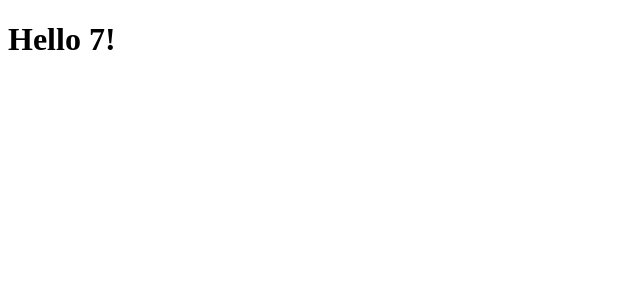
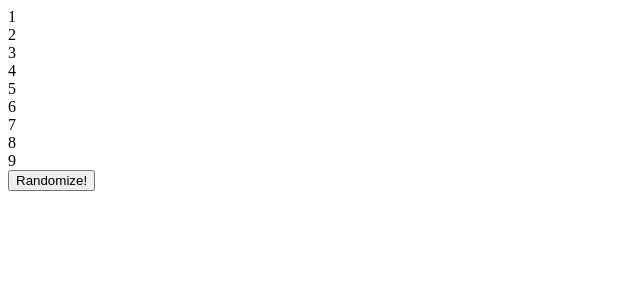
Before and after one commit to tonypee/isobar_codechallenge, a React app: page / in a window 1280 px wide. Shown: the top 300 px of the page, without its empty margins (0-640 px from the left). Built offline with nearby package versions, Linux system fonts and the light colour scheme; the HTML template or start-up script is replaced by a standard one.

Commit message:
Puzzle & Piece, with randomize

```diff
--- a/src/components/Hello.tsx
+++ /dev/null
@@ -1,11 +0,0 @@
-import * as React from "react";
-
-export interface Props {
-  message: string;
-}
-
-export default class Hello extends React.Component<Props, {}> {
-  render() {
-    return <h1>Hello {this.props.message}!</h1>;
-  }
-}
--- /dev/null
+++ b/src/components/Piece.tsx
@@ -0,0 +1,6 @@
+import * as React from "react";
+export default class Piece extends React.Component<{ number: number }, {}> {
+  render() {
+    return <div>{this.props.number}</div>;
+  }
+}
--- /dev/null
+++ b/src/components/Puzzle.tsx
@@ -0,0 +1,30 @@
+import * as React from "react";
+import { observable, action } from "mobx";
+import { shuffle } from "../core/utils";
+import { observer } from "mobx-react";
+import Piece from "./Piece";
+
+@observer
+export default class Puzzle extends React.Component<{}, {}> {
+  model: PuzzleModel = new PuzzleModel();
+  render() {
+    return (
+      <div>
+        {this.model.pieces.map(number => (
+          <Piece key={number} number={number} />
+        ))}
+        <button onClick={() => this.model.randomize()}>Randomize!</button>
+      </div>
+    );
+  }
+}
+
+class PuzzleModel {
+  @observable pieces: number[] = [1, 2, 3, 4, 5, 6, 7, 8, 9];
+
+  @action
+  randomize() {
+    this.pieces = shuffle(this.pieces);
+    console.log(JSON.stringify(this.pieces));
+  }
+}
--- /dev/null
+++ b/src/core/utils.ts
@@ -0,0 +1,19 @@
+export function shuffle(array: any[]) {
+  var currentIndex = array.length,
+    temporaryValue,
+    randomIndex;
+
+  // While there remain elements to shuffle...
+  while (0 !== currentIndex) {
+    // Pick a remaining element...
+    randomIndex = Math.floor(Math.random() * currentIndex);
+    currentIndex -= 1;
+
+    // And swap it with the current element.
+    temporaryValue = array[currentIndex];
+    array[currentIndex] = array[randomIndex];
+    array[randomIndex] = temporaryValue;
+  }
+
+  return array;
+}
--- a/src/main.tsx
+++ b/src/main.tsx
@@ -1,6 +1,6 @@
 import * as React from "react";
 import * as ReactDOM from "react-dom";
 
-import App from "./App";
+import Puzzle from "./components/Puzzle";
 
-ReactDOM.render(<App />, document.getElementById("main"));
+ReactDOM.render(<Puzzle />, document.getElementById("main"));
--- a/tsconfig.json
+++ b/tsconfig.json
@@ -2,7 +2,7 @@
   "compilerOptions": {
     "outDir": "./dist/",
     "sourceMap": true,
-    "noImplicitAny": true,
+    "noImplicitAny": false,
     "module": "commonjs",
     "target": "es5",
     "jsx": "react",
```
